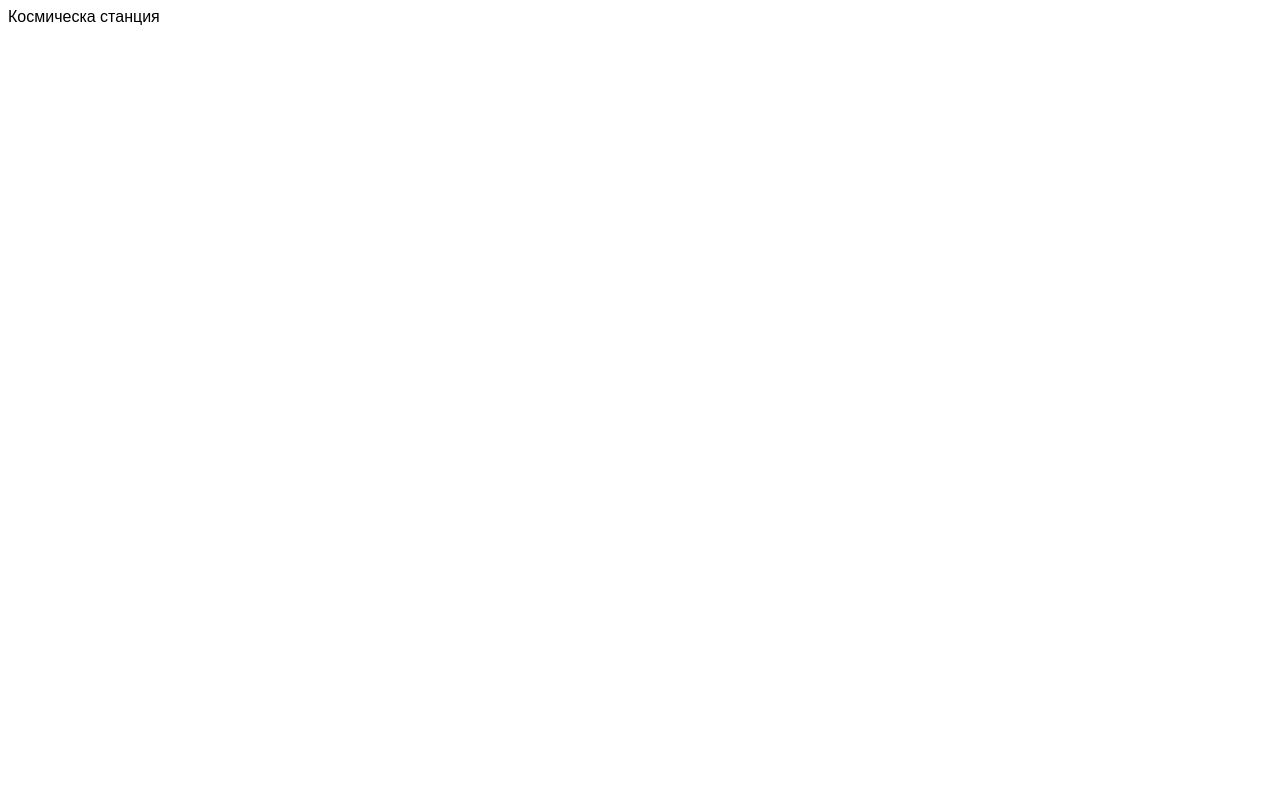
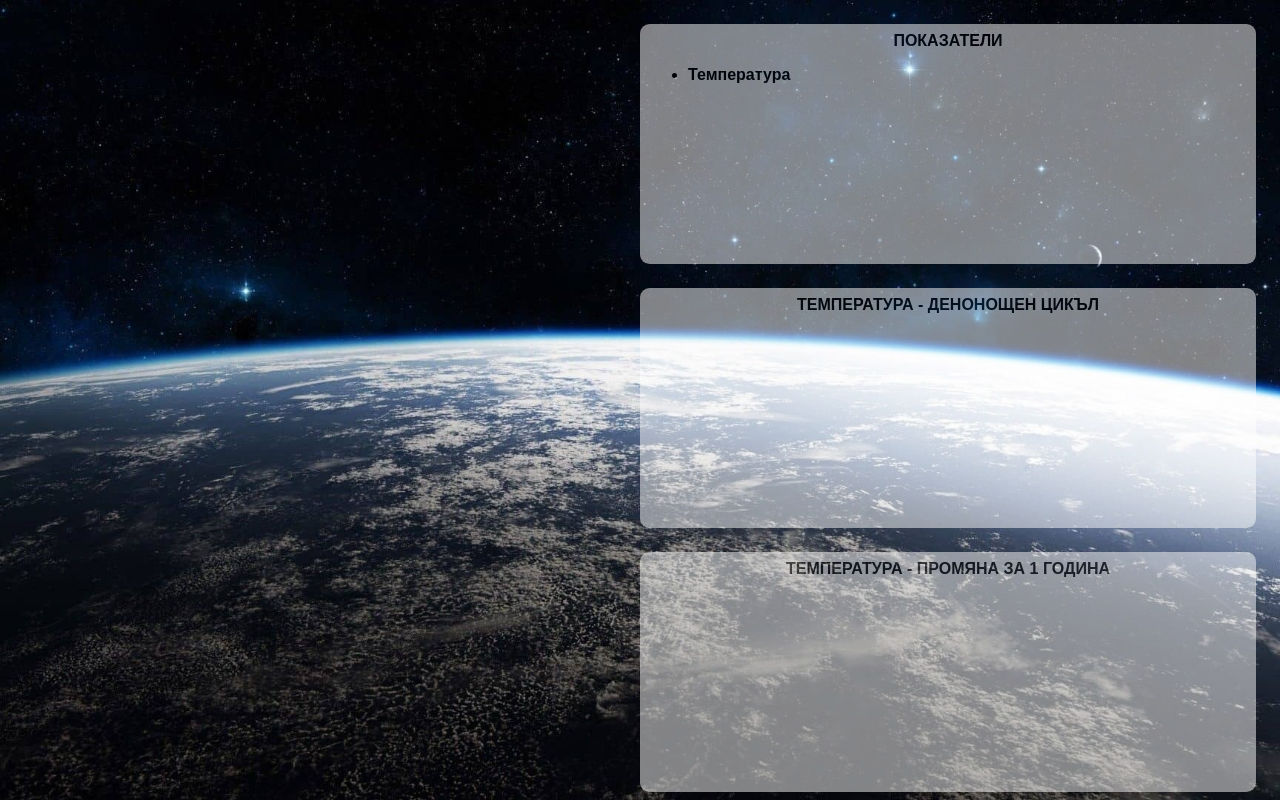
Before and after one commit to stephanzlatarev/space, a plain HTML site: page index.html in a window 1280 px wide. Drawn offline with Linux system fonts and the light colour scheme.

Commit message:
Add background

```diff
--- a/index.html
+++ b/index.html
@@ -6,19 +6,65 @@
     <title>Космическа станция</title>
     <style>
 body, html {
+  width: 100%;
   height: 100%;
+  margin: 0px;
   font-family: Arial, Helvetica, sans-serif;
 }
-.bg {
+.background {
+  position: absolute;
+  width: 100%;
+  height: 100%;
   background-image: url("background.jpg");
-  height: 100%;
   background-position: center;
   background-repeat: no-repeat;
   background-size: cover;
 }
+.panel {
+  position: absolute;
+  margin-top: 1.5rem;
+  margin-right: 1.5rem;
+  left: 50%;
+  width: calc(50% - 2.5rem);
+  height: calc(33% - 2.5rem);
+  background: white;
+  opacity: 0.5;
+  border-radius: 0.6rem;
+  padding: 0.5rem;
+}
+.day {
+  top: 33%;
+}
+.year {
+  top: 66%;
+}
+.heading {
+  text-align: center;
+  text-transform: uppercase;
+  font-size: 1rem;
+  font-weight: bold;
+}
+.indicators {
+  font-size: 1rem;
+  font-weight: bold;
+}
     </style>
   </head>
   <body>
-    Космическа станция
+    <div class="background"></div>
+    <div class="panel">
+      <div class="heading">Показатели</div>
+      <div class="indicators">
+        <ul>
+          <li>Температура</li>
+        </ul>
+      </div>
+    </div>
+    <div class="panel day">
+      <div class="heading">Температура - Денонощен цикъл</div>
+    </div>
+    <div class="panel year">
+      <div class="heading">Температура - Промяна за 1 година</div>
+    </div>
   </body>
 </html>
--- a/style.css
+++ /dev/null
@@ -1,11 +0,0 @@
-body, html {
-  height: 100%;
-}
-
-.bg {
-  background-image: url("background.jpg");
-  height: 100%;
-  background-position: center;
-  background-repeat: no-repeat;
-  background-size: cover;
-}
```
Also changed, not shown: 1 other file.
